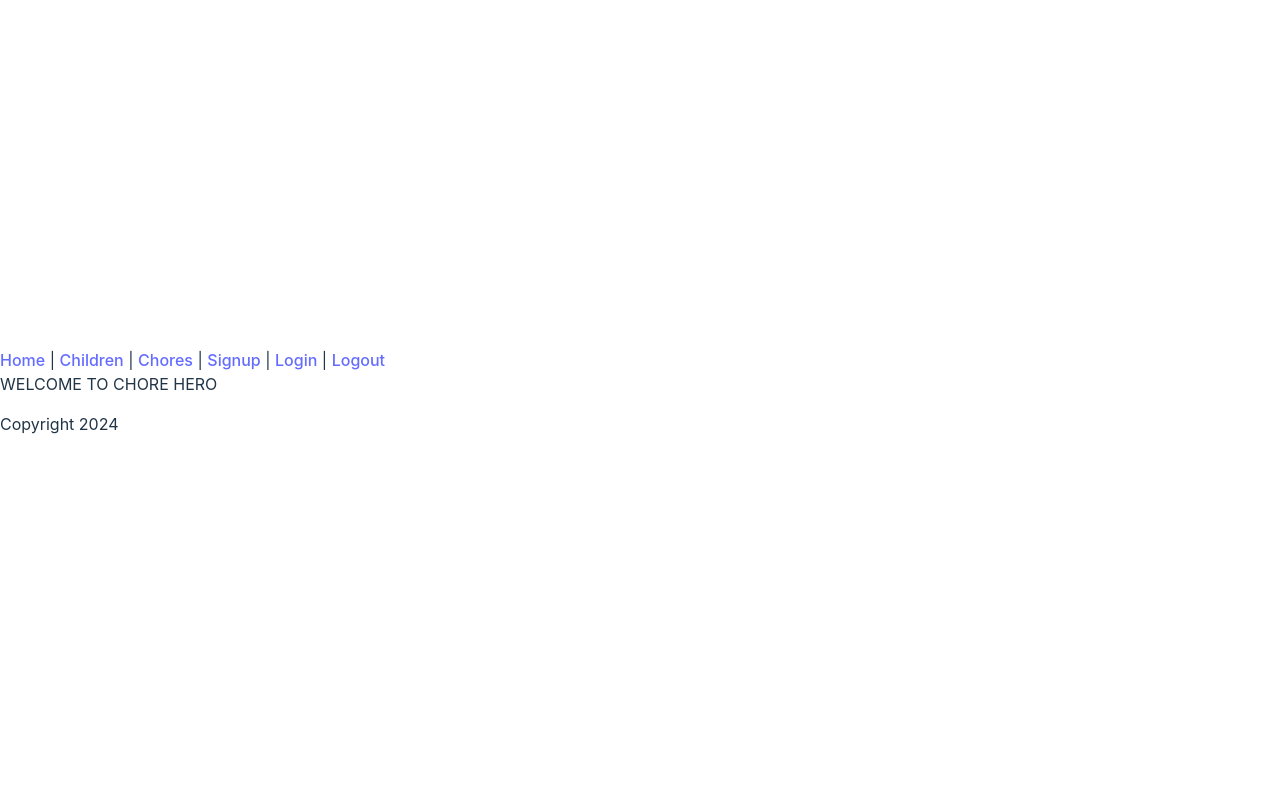
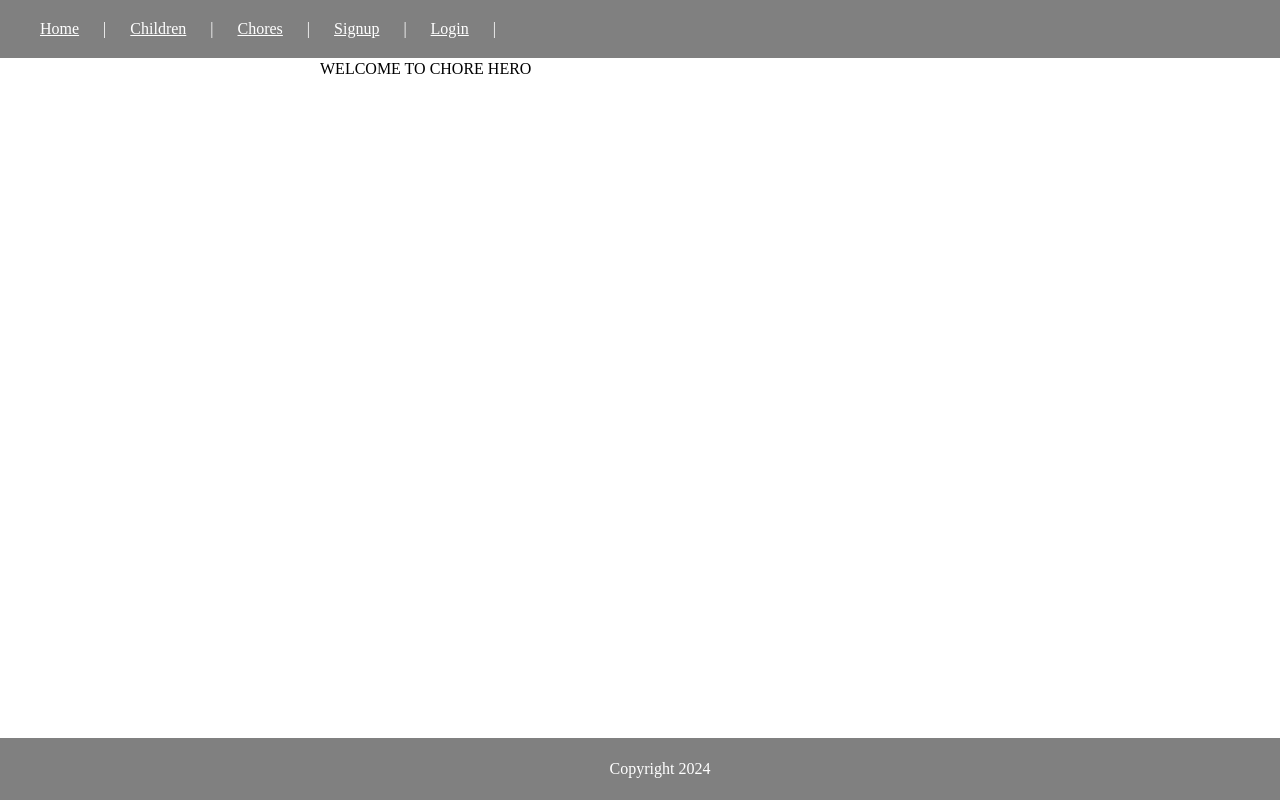
Before and after one commit to justinmmorgan21/chorehero, a React (Vite) app: page / in a window 1280 px wide. Built offline with nearby package versions, Linux system fonts and the light colour scheme; no server answers.

Commit message:
added Child create action, updated header and footer, and the values displayed in Child index

```diff
--- a/src/App.jsx
+++ b/src/App.jsx
@@ -13,7 +13,9 @@ const router = createBrowserRouter([
     element: (
       <div>
         <Header />
-        <Outlet />
+        <div className="main">
+          <Outlet />
+        </div>
         <Footer />
       </div>
     ),
--- a/src/ChildrenIndexPage.jsx
+++ b/src/ChildrenIndexPage.jsx
@@ -1,9 +1,12 @@
 import { useLoaderData, useNavigate } from "react-router-dom";
-
+import { useState } from "react"
+import axios from "axios";
 import { ChildrenIndex } from "./components/ChildrenIndex";
+import { Modal } from "./components/Modal";
+import { ChildrenCreate } from "./components/ChildrenCreate";
 
 export function ChildrenIndexPage() {
-  const children = useLoaderData();
+  const children_results = useLoaderData();
   const navigate = useNavigate();
 
   const handleShow = (child) => {
@@ -11,9 +14,48 @@ export function ChildrenIndexPage() {
     navigate(`/children/${child.id}`);
   };
 
+  const [modalVisible, setModalVisible] = useState(false);
+  // const [currentProduct, setCurrentProduct] = useState({});
+
+  const handleCreate = (params, successCallback) => {
+    axios.post("http://localhost:3000/children.json", params).then(
+      response => console.log(response.data)
+      // setProducts([...products, response.data])
+    )
+    successCallback();
+  }
+
+  // const handleUpdate = (params, id, successCallback) => {
+
+  //   axios.patch(`http://localhost:3000/products/${id}.json`, params).then(
+  //     response => setProducts(products.map(product => product.id === id ? response.data : product))
+  //   )
+  //   successCallback();
+  //   handleClose();
+  // }
+
+  // const handleDestroy = (id) => {
+  //   console.log("destroy: " + id);
+  //   axios.delete(`http://localhost:3000/products/${id}.json`).then(
+  //     response => setProducts(products.filter(product => product.id !== id))
+  //   )
+  // }
+
+  const handleClose = () => {
+    console.log("Close");
+    setModalVisible(false);
+  }
+
+
   return (
     <div>
-      <ChildrenIndex children={children} onShow={handleShow} />
+      <ChildrenIndex children_results={children_results} onShow={handleShow} />
+      <button onClick={()=>setModalVisible(true)}>+ add child</button>
+      <Modal onClose={handleClose} show={modalVisible}>
+        <ChildrenCreate
+          onCreate={handleCreate}
+          />
+      </Modal>
     </div>
   );
 }
--- a/src/Footer.jsx
+++ b/src/Footer.jsx
@@ -1,7 +1,7 @@
 export function Footer() {
   return (
-    <footer>
-      <p>Copyright 2024</p>
+    <footer style={{ position: 'fixed', bottom: 0, width: '100%', backgroundColor: 'gray', zIndex: 1}}>
+      <p style={{textAlign:'center'}}>Copyright 2024</p>
     </footer>
   )
 }
--- a/src/Header.jsx
+++ b/src/Header.jsx
@@ -1,12 +1,41 @@
 import { Link } from "react-router-dom";
 import { LogoutLink } from "./LogoutLink";
+import { useState, useEffect } from 'react'
+import axios from 'axios'
 
 export function Header() {
+  const [currentParent, setCurrentParent] = useState({});
+
+  const getParent = () => {
+    axios.get("http://localhost:3000/parents/current.json").then(response => {
+      console.log(response.data);
+      setCurrentParent(response.data);
+    })
+  }
+
+  useEffect(getParent, []);
+
+  let authLinks
+  let welcomeUserMessage = <></>
+  if (localStorage.jwt === undefined) {
+    authLinks = (
+      <>
+      <Link to="signup">Signup</Link> | <Link to="login">Login</Link>
+      </>
+    )
+  } else {
+    authLinks = (
+      <LogoutLink />
+    )
+    welcomeUserMessage = (
+      <span>Welcome, {currentParent.username}</span>
+    )
+  }
+
   return (
-    <header>
+    <header style={{ position: 'fixed', top: 0, width: '100%', backgroundColor: 'gray', zIndex: 1 }}>
       <nav>
-        <Link to="/">Home</Link> | <Link to="/children">Children</Link>  | <Link to="/chores">Chores</Link> | <Link to="/signup">Signup</Link> | <Link to="/login">Login</Link> | <LogoutLink />
-
+        <Link to="/">Home</Link> | <Link to="children">Children</Link>  | <Link to="chores">Chores</Link> | {authLinks} | {welcomeUserMessage}
 
       </nav>
     </header>
--- /dev/null
+++ b/src/components/ChildrenCreate.jsx
@@ -0,0 +1,34 @@
+export function ChildrenCreate( { onCreate } ) {
+
+  const handleSubmit = event => {
+    event.preventDefault();
+    const params = new FormData(event.target);
+    console.log(params);
+    onCreate(params, () => event.target.reset());
+  }
+
+  return (
+    <div>
+      <h1>New Child</h1>
+      <form onSubmit={handleSubmit}>
+        <div>
+          Name: <input name="name" type="text" />
+        </div>
+        <div>
+          Username: <input name="username" type="text" />
+        </div>
+        <div>
+          Password: <input name="password" type="password" />
+        </div>
+        <div>
+          Password confirmation: <input name="password_confirmation" type="password" />
+        </div>
+        <div>
+          <label htmlFor="birthday">Birthdate:</label>
+          <input type="date" id="birthday" name="birthdate" />
+        </div>
+        <button type="submit">Create</button>
+      </form>
+    </div>
+  );
+}
--- a/src/components/ChildrenIndex.jsx
+++ b/src/components/ChildrenIndex.jsx
@@ -1,13 +1,19 @@
-export function ChildrenIndex( { children }) {
+export function ChildrenIndex( { children_results }) {
+
   return (
     <div>
       <h1>All children</h1>
-      { children.map( child => (
-        <div key={child.id}>
-          <p>{child.name}</p>
-          <p>parent_id: {child.parent_id}</p>
-        </div>
-      ))}
+      <div className="cards">
+        { children_results.map( child => (
+          <div key={child.id} className="card">
+            <h2>{child.name}</h2>
+            <p>username: {child.username}</p>
+            <p>birthdate: {child.birthdate}</p>
+            <p>points available: {child.points_available}</p>
+            <p>money banked: {child.money_banked}</p>
+          </div>
+        ))}
+      </div>
     </div>
   );
 }
--- /dev/null
+++ b/src/components/Modal.css
@@ -0,0 +1,30 @@
+.modal-background {
+  display: block;
+  position: fixed;
+  top: 0;
+  left: 0;
+  width: 100%;
+  height: 100%;
+  background: rgba(0, 0, 0, 0.6);
+  z-index: 1000;
+}
+
+.modal-main {
+  position: fixed;
+  background: white;
+  width: 50%;
+  height: auto;
+  top: 50%;
+  left: 50%;
+  transform: translate(-50%, -50%);
+  padding: 1em;
+}
+
+.modal-main button.close {
+  font-size: 2em;
+  background: none;
+  border: none;
+  position: absolute;
+  top: 0em;
+  right: 0.2em;
+}
--- /dev/null
+++ b/src/components/Modal.jsx
@@ -0,0 +1,16 @@
+import "./Modal.css";
+
+export function Modal({ children, show, onClose }) {
+  if (show) {
+    return (
+      <div className="modal-background">
+        <section className="modal-main">
+          {children}
+          <button className="close" type="button" onClick={onClose}>
+            &#x2715;
+          </button>
+        </section>
+      </div>
+    );
+  }
+}
--- a/src/index.css
+++ b/src/index.css
@@ -1,73 +1,60 @@
-:root {
-  font-family: Inter, system-ui, Avenir, Helvetica, Arial, sans-serif;
-  line-height: 1.5;
-  font-weight: 400;
-
-  color-scheme: light dark;
-  color: rgba(255, 255, 255, 0.87);
-  background-color: #242424;
-
-  font-synthesis: none;
-  text-rendering: optimizeLegibility;
-  -webkit-font-smoothing: antialiased;
-  -moz-osx-font-smoothing: grayscale;
-}
-
-a {
-  font-weight: 500;
-  color: #646cff;
-  text-decoration: inherit;
-}
-
-a:hover {
-  color: #535bf2;
-}
-
-body {
+* {
   margin: 0;
-  display: flex;
-  place-items: center;
-  min-width: 320px;
-  min-height: 100vh;
 }
 
 h1 {
-  font-size: 3.2em;
-  line-height: 1.1;
+  padding: 10px;
 }
 
-button {
-  border-radius: 8px;
-  border: 1px solid transparent;
-  padding: 0.6em 1.2em;
-  font-size: 1em;
-  font-weight: 500;
-  font-family: inherit;
-  background-color: #1a1a1a;
-  cursor: pointer;
-  transition: border-color 0.25s;
+h2 {
+  padding: 6px;
 }
 
-button:hover {
-  border-color: #646cff;
+p {
+  padding: 2px;
 }
 
-button:focus,
-button:focus-visible {
-  outline: 4px auto -webkit-focus-ring-color;
+html {
+  scroll-behavior: smooth;
 }
 
-@media (prefers-color-scheme: light) {
-  :root {
-    color: #213547;
-    background-color: #ffffff;
-  }
+.main {
+  width: 50%;
+  margin: 0 auto;
+  padding-top: 60px;
+}
 
-  a:hover {
-    color: #747bff;
-  }
+.cards {
+  display: grid;
+  grid-template-columns: 1fr 1fr 1fr;
+  gap: 40px;
+  margin-bottom: 12px;
+}
 
-  button {
-    background-color: #f9f9f9;
-  }
+.card {
+  padding: 8px;
+  border: solid 1px black;
+  border-radius: 5px;
 }
+
+img {
+  width: 200px;
+}
+
+header {
+  padding: 20px;
+  background-color: gray;
+  color: white;
+}
+
+header a,
+span {
+  margin: 20px;
+  color: white;
+}
+
+footer {
+  color: white;
+  padding: 20px;
+  background-color: gray;
+}
```
